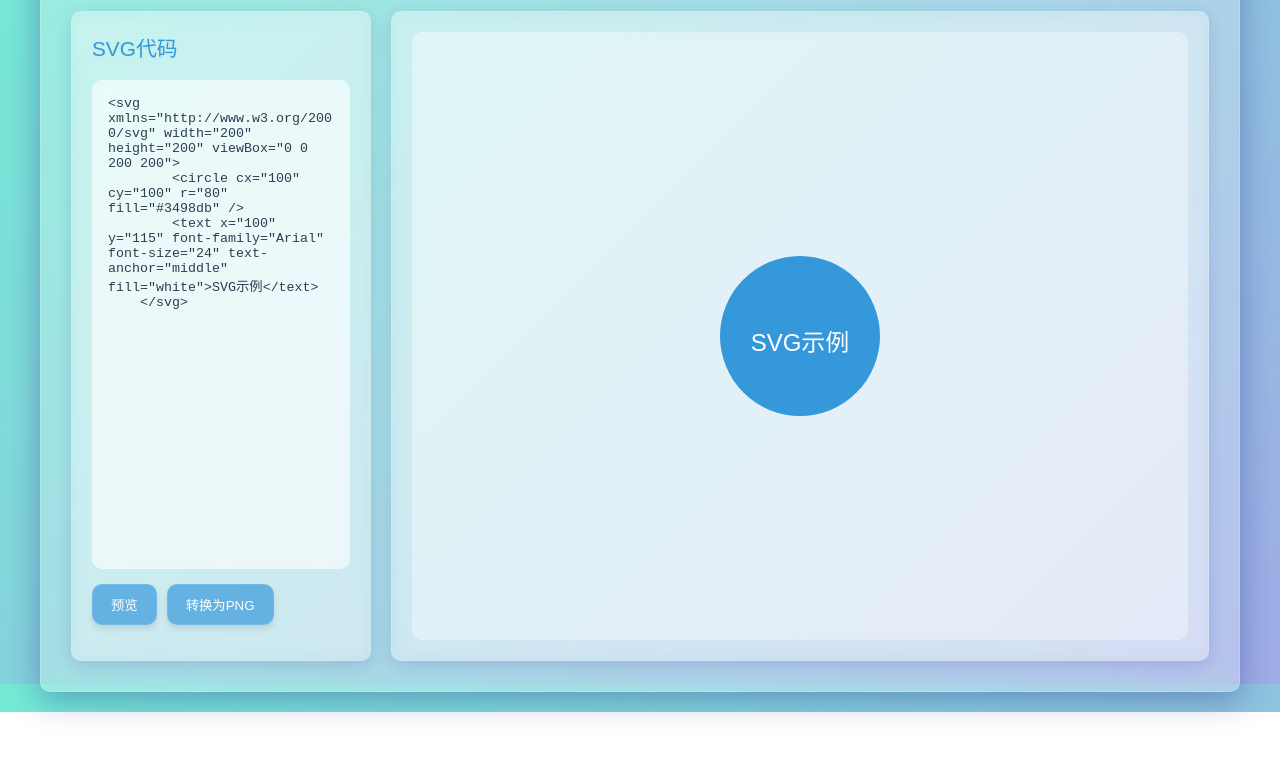
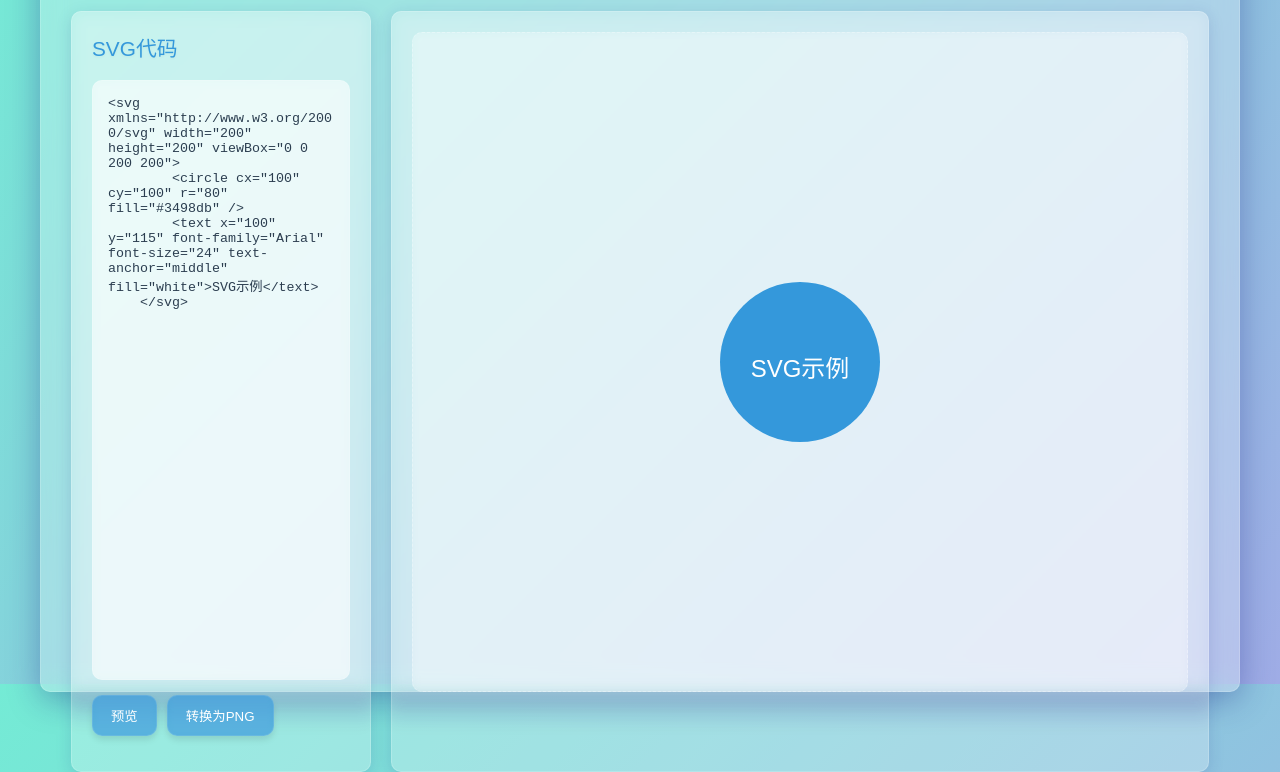
Before and after one commit to zym9863/SVG-converter, a plain HTML site: page index.html in a window 1280 px wide. Shown: the part 116-888 px from the top of the page. Before the commit the page ends 828 px from the top, so only its background shows below. Drawn offline with Linux system fonts and the light colour scheme.

Commit message:
update css

```diff
--- a/styles.css
+++ b/styles.css
@@ -86,7 +86,7 @@ h2 {
 
 #svg-input {
     width: 100%;
-    flex: 1;
+    height: 600px; /* 固定高度 */
     padding: 15px;
     background: rgba(255, 255, 255, 0.5);
     border: 1px solid var(--glass-border);
@@ -98,6 +98,7 @@ h2 {
     backdrop-filter: blur(4px);
     -webkit-backdrop-filter: blur(4px);
     transition: all 0.3s ease;
+    overflow: auto; /* 添加滚动条 */
 }
 
 #svg-input:focus {
@@ -138,7 +139,8 @@ button:active {
 }
 
 #preview-container {
-    flex: 1;
+    height: 660px; /* 固定高度 */
+    width: 100%; /* 固定宽度 */
     border: 1px dashed rgba(255, 255, 255, 0.3);
     border-radius: var(--glass-radius);
     padding: 20px;
@@ -149,7 +151,7 @@ button:active {
     background: rgba(255, 255, 255, 0.2);
     backdrop-filter: blur(4px);
     -webkit-backdrop-filter: blur(4px);
-    overflow: auto;
+    overflow: auto; /* 确保内容过多时可以滚动 */
 }
 
 #preview-container svg {
```
